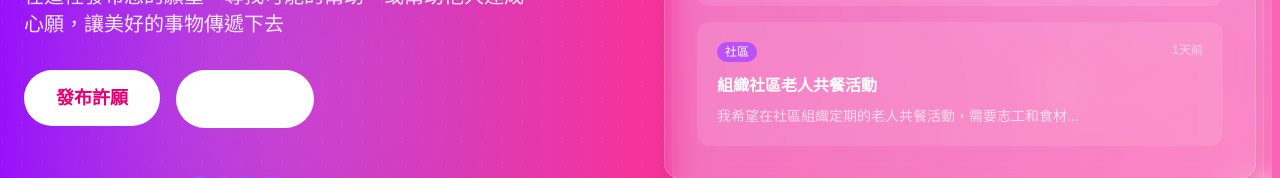
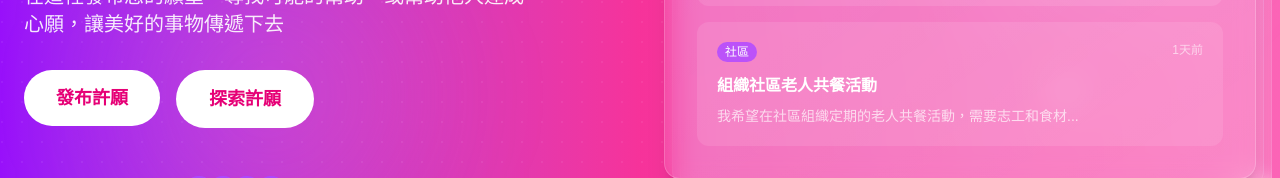
Before and after one commit to firstfu/wishing, a Next.js app: page / in a window 1280 px wide. Shown: the part 425-603 px from the top of the page. Built offline with nearby package versions, Linux system fonts and the light colour scheme.

Commit message:
更新首頁探索許願按鈕樣式，將文字顏色調整為粉紅色，以增強視覺吸引力與一致性。

```diff
--- a/app/page.tsx
+++ b/app/page.tsx
@@ -206,7 +206,11 @@ export default function Home() {
                   </Button>
                 </Link>
                 <Link href="/wishes">
-                  <Button size="lg" variant="outline" className="rounded-full px-8 py-7 text-white border-white/60 font-bold hover:bg-white/10 hover:border-white transition-all">
+                  <Button
+                    size="lg"
+                    variant="outline"
+                    className="rounded-full px-8 py-7 text-pink-600 border-white/60 font-bold hover:bg-white/10 hover:border-white transition-all"
+                  >
                     探索許願
                   </Button>
                 </Link>
```
